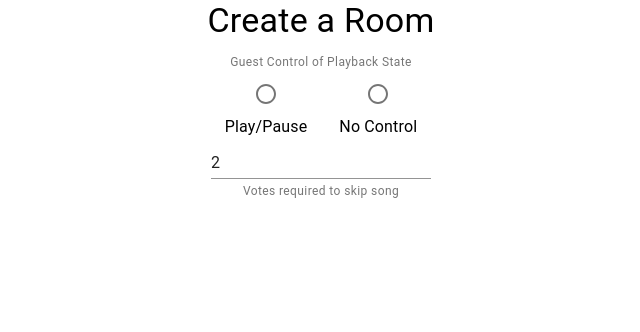
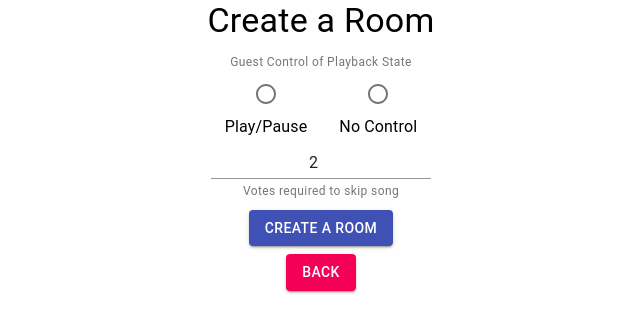
Before and after one commit to alelaru/django-python-react, a React (Create React App) app in the folder frontend/front-end-react/: page /create in a window 1280 px wide. Shown: the top 332 px of the page, without its empty margins (319-959 px from the left). Built offline with nearby package versions, Linux system fonts and the light colour scheme.

Commit message:
CreateRoomPage done and now lets work on the HTTP request to get the info from Django

```diff
--- a/frontend/front-end-react/src/pages/create-room-page.js
+++ b/frontend/front-end-react/src/pages/create-room-page.js
@@ -1,10 +1,20 @@
-import { FormControl, FormHelperText, Radio, RadioGroup, Typography, FormControlLabel, TextField } from "@material-ui/core";
+import { FormControl, FormHelperText, Radio, RadioGroup, Typography, FormControlLabel, TextField, Button } from "@material-ui/core";
 import Grid from "@material-ui/core/Grid"
+import { useState } from "react";
+import { Link } from "react-router-dom";
 
 
 const CreateRoomPage = () => {
 
     const defaultVotes = 2;
+    const [guestCanPause, setguestCanPause] = useState(true)
+    const [votesToSkip, setvotesToSkip] = useState(defaultVotes)
+
+    const handleCreateRoomBotton = (e) => {
+        e.preventDefault();
+
+        console.log("Entré");
+    }
 
     return (
         <Grid container spacing={1}>
@@ -20,7 +30,7 @@ const CreateRoomPage = () => {
                             Guest Control of Playback State
                         </div>
                     </FormHelperText>
-                        <RadioGroup row default='true'>
+                        <RadioGroup row default='true' onChange={({target}) => setvotesToSkip(target.value === 'true' ? true : false)}>
                             <FormControlLabel
                                 value='true'
                                 control={<Radio color="primary"/>}
@@ -44,7 +54,9 @@ const CreateRoomPage = () => {
                         defaultValue={defaultVotes}
                         inputProps={{
                             min:1,
+                            style: {textAlign: "center"},
                         }}
+                        onChange={({target}) => setvotesToSkip(target.value)}
                     />
                     <FormHelperText>
                         <div align="center">
@@ -53,6 +65,12 @@ const CreateRoomPage = () => {
                     </FormHelperText>
                 </FormControl>
             </Grid>
+            <Grid item xs={12} align="center">
+                <Button onClick={handleCreateRoomBotton} color="primary" variant="contained">Create a Room</Button>
+            </Grid>
+            <Grid item xs={12} align="center">
+                <Button color="secondary" variant="contained" to="/" component={Link}>Back</Button>
+            </Grid>
         </Grid>
      );
 }
```
